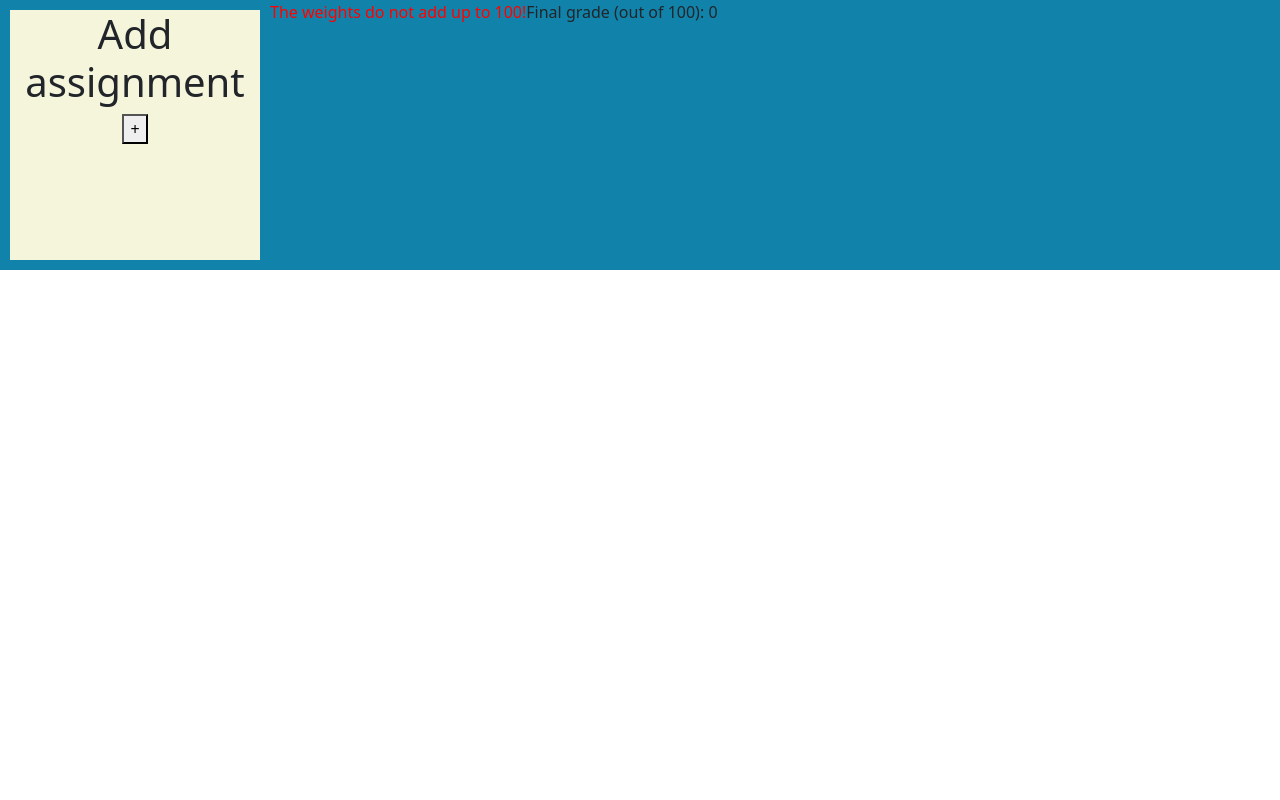
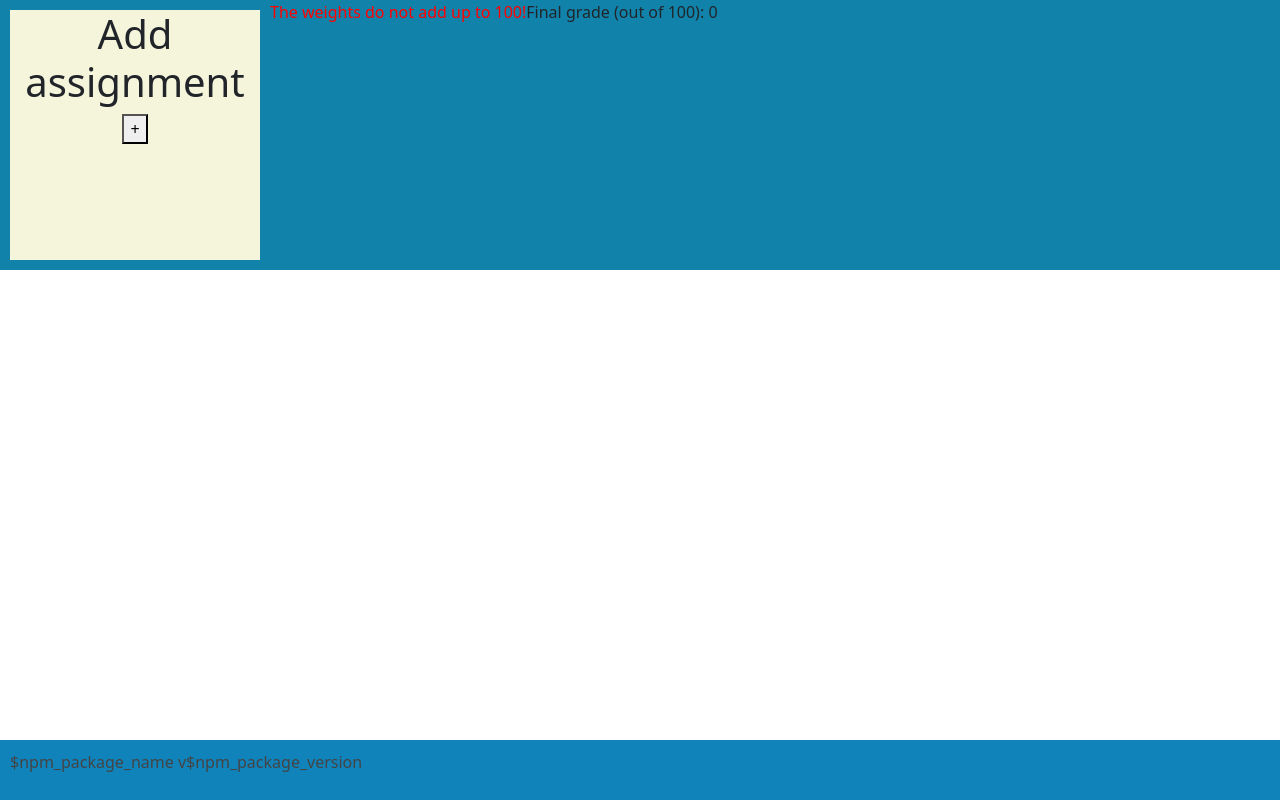
Before and after one commit to pokir/ib-grade-calculator, a React (Create React App) app: page / in a window 1280 px wide. Built offline with nearby package versions, Linux system fonts and the light colour scheme.

Commit message:
Add footer

```diff
--- a/src/App.js
+++ b/src/App.js
@@ -1,5 +1,6 @@
 import './App.css';
 import Course from './components/course.jsx';
+import Footer from './components/footer.jsx';
 
 const App = () => {
   document.title = 'IB Grade Calculator';
@@ -7,6 +8,8 @@ const App = () => {
   return (
     <div className="App">
       <Course />
+
+      <Footer appName={process.env.REACT_APP_NAME} appVersion={process.env.REACT_APP_VERSION} />
     </div>
   );
 }
--- /dev/null
+++ b/src/components/footer.jsx
@@ -0,0 +1,21 @@
+import React from 'react';
+
+const Footer = props => {
+  return (
+    <div
+      style={{
+        position: 'absolute',
+        bottom: '0',
+        width: '100%',
+        padding: '10px',
+        textAlign: 'left',
+        backgroundColor: '#1183bb',
+        color: '#444',
+      }}
+    >
+      <p>{props.appName} v{props.appVersion}</p>
+    </div>
+  );
+};
+
+export default Footer;
```
Also changed, not shown: 1 other file (tests, documents, lock files or other folders).
